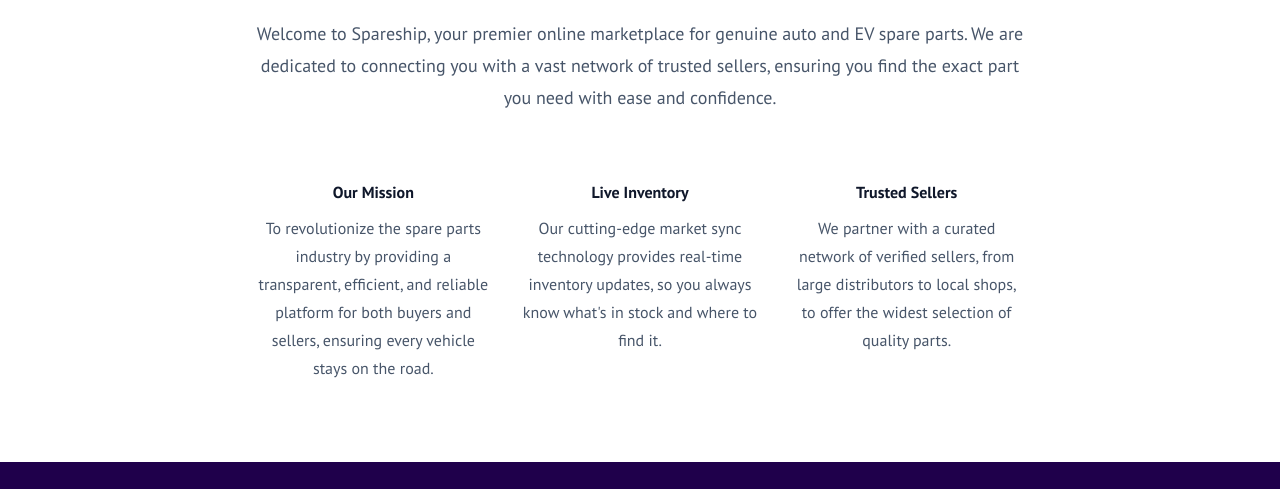
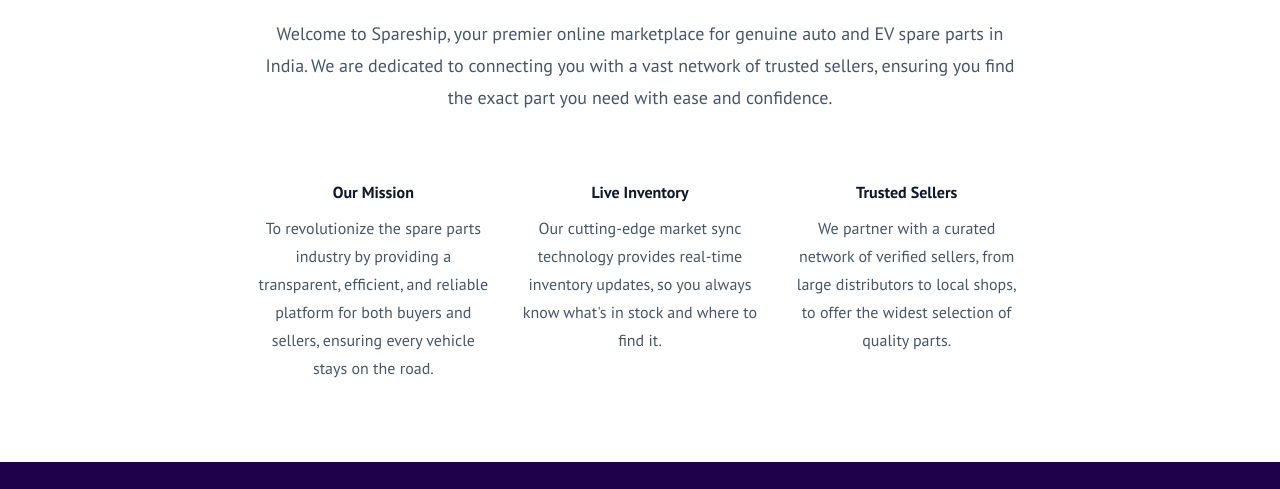
Before and after one commit to rhalbhavi/spareship, a plain HTML site: page about.html in a window 1280 px wide. Shown: the part 240-729 px from the top of the page. Drawn offline with nearby package versions, Linux system fonts and the light colour scheme.

Commit message:
Update about.html

```diff
--- a/about.html
+++ b/about.html
@@ -171,7 +171,7 @@
                     <div class="mx-auto lg:mx-0 text-center">
                         <h2 class="text-3xl font-bold tracking-tight text-slate-900 sm:text-4xl">About Spareship</h2>
                         <p class="mt-6 text-lg leading-8 text-slate-600">
-                            Welcome to Spareship, your premier online marketplace for genuine auto and EV spare parts. We are dedicated to connecting you with a vast network of trusted sellers, ensuring you find the exact part you need with ease and confidence.
+                            Welcome to Spareship, your premier online marketplace for genuine auto and EV spare parts in India. We are dedicated to connecting you with a vast network of trusted sellers, ensuring you find the exact part you need with ease and confidence.
                         </p>
                     </div>
                     <div class="mx-auto mt-16 max-w-2xl lg:max-w-none">
```
